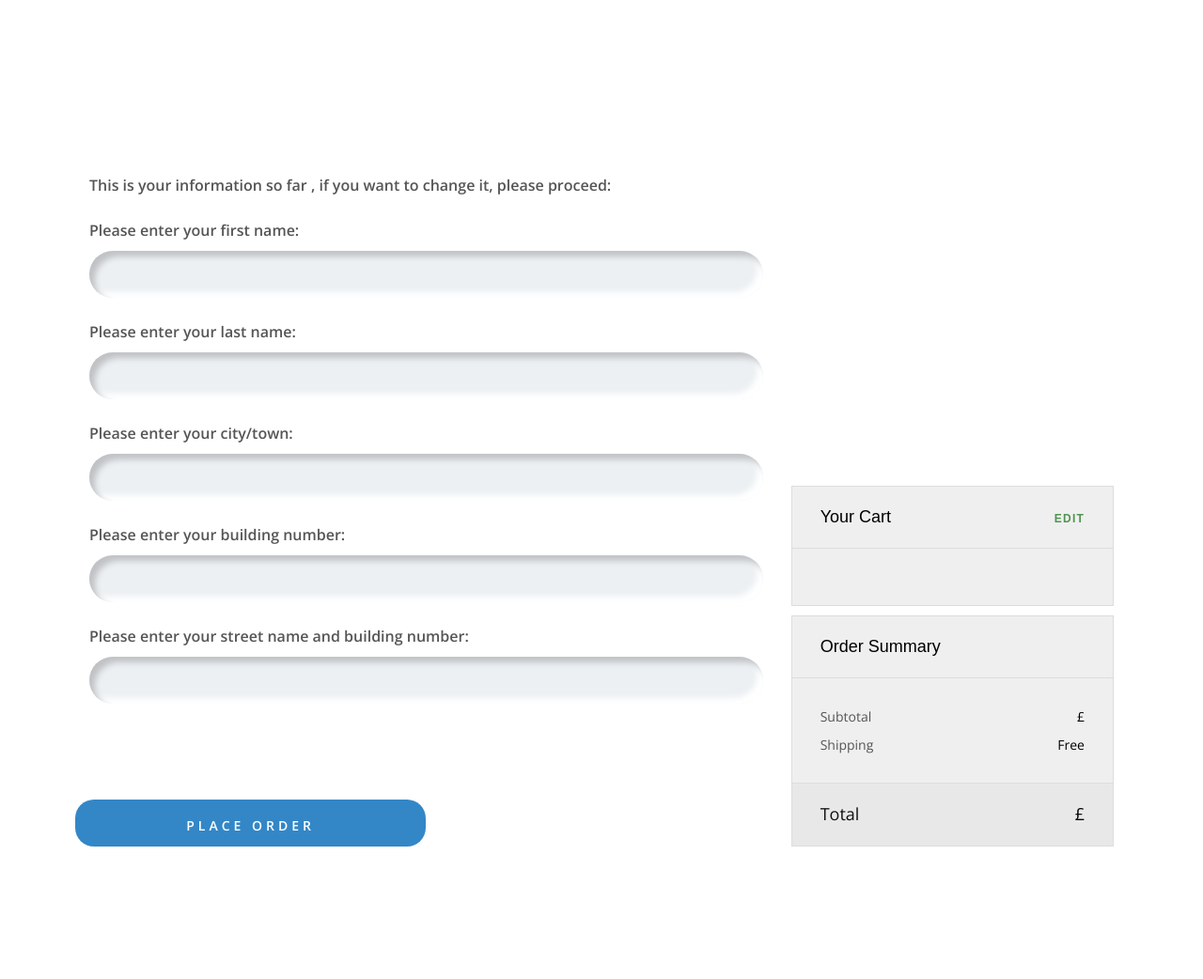
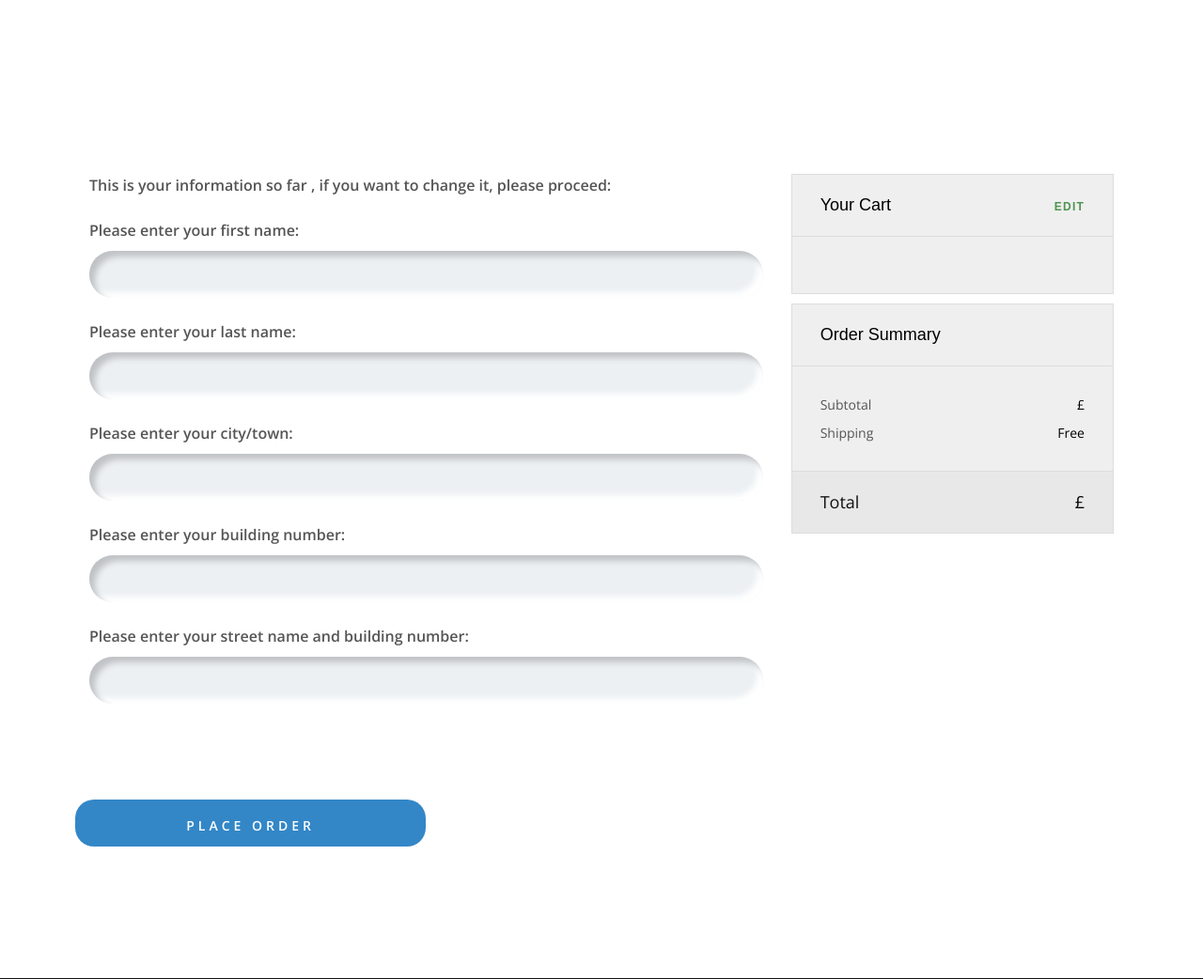
Before and after one commit to ganukov/TechStore, a Django app: template ProjectDefence/templates/cart/checkout.html in a window 1280 px wide. Shown: the part 198-1240 px from the top of the page at 94% size. Run offline with Django 4.2, Linux system fonts and the light colour scheme; the template is opened without the code that fills it: values that come from a table or form of the project are taken from there, others are empty; parts of the project's set-up code (start-up, migrations or seed data) failed here and were passed over; some libraries are stand-ins or nearby versions; some web fonts are replaced.

Commit message:
adjusted html on checkout page

```diff
--- a/ProjectDefence/templates/cart/checkout.html
+++ b/ProjectDefence/templates/cart/checkout.html
@@ -19,7 +19,7 @@
         <section class="no-overflow pt-0">
             <div class="container">
 
-                <div class="row align-items-end mb-2">
+                <div class="row">
                     <div class="col-lg-8">
                         <form action="{% url 'checkout' %}" method="post">
                             <strong> This is your information so far , if you want to change it, please
```
